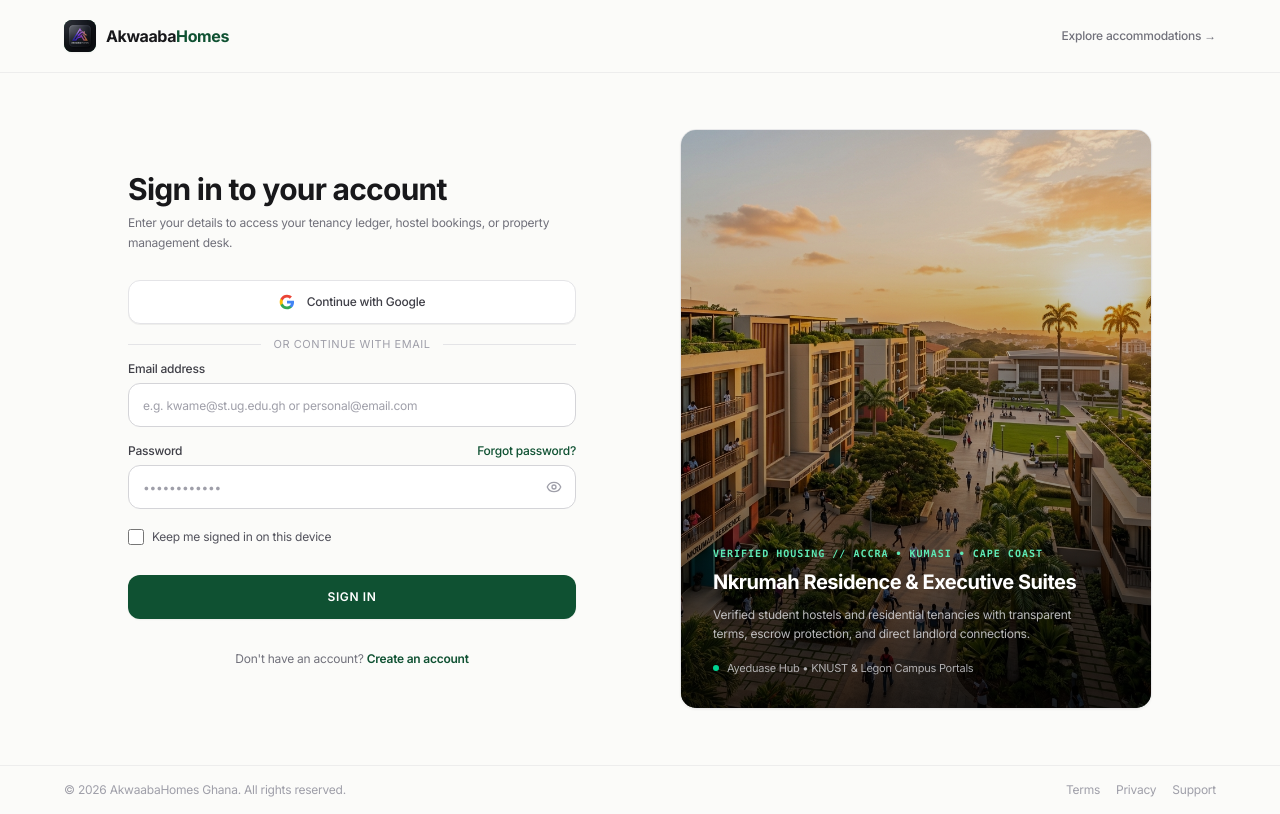
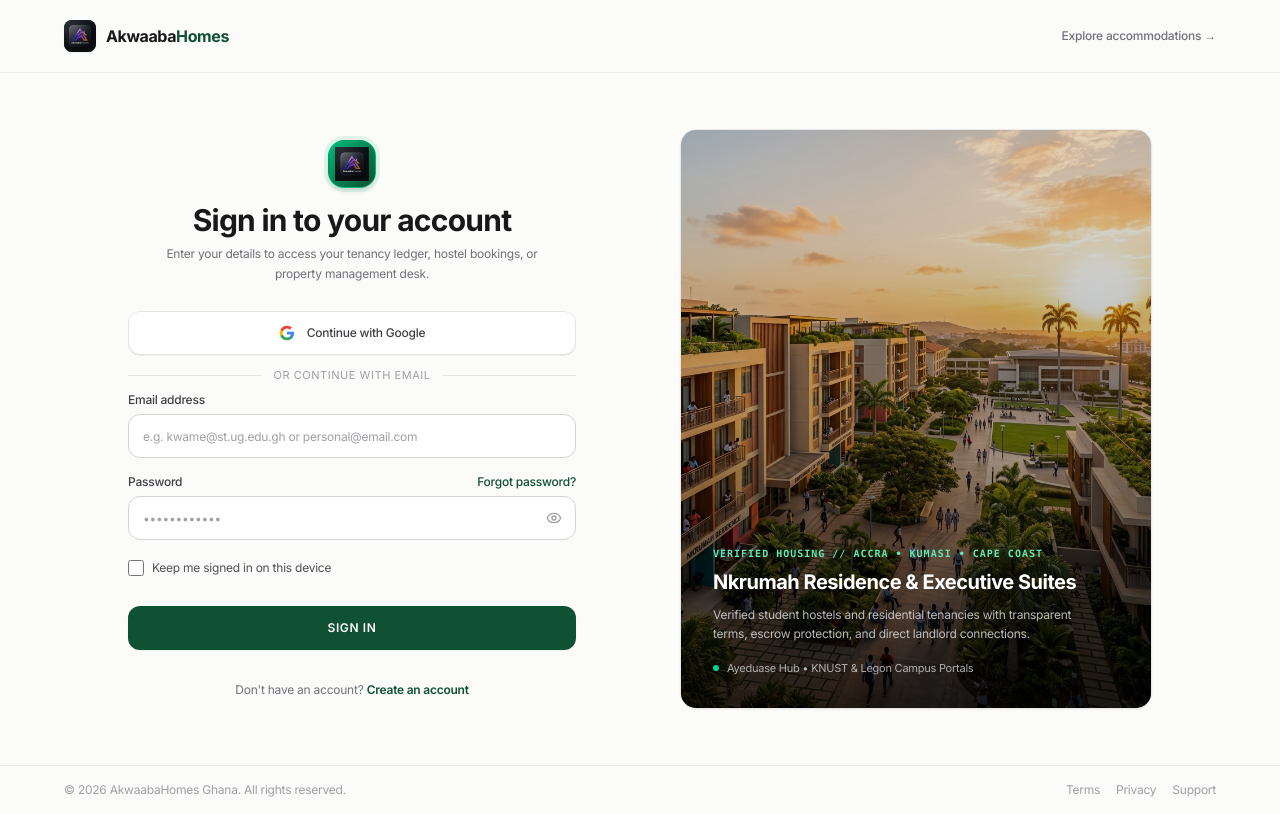
Before and after one commit to Commander-hill/akwaaba-homes, a Next.js app in the folder frontend/: page /login in a window 1280 px wide. Built offline with nearby package versions, Linux system fonts and the light colour scheme; no server answers.

Commit message:
style(login): center-position Akwaaba logo on top of Sign in header

```diff
--- a/frontend/src/app/login/page.tsx
+++ b/frontend/src/app/login/page.tsx
@@ -231,12 +231,24 @@ function LoginForm() {
           {/* ──── Left Column: Dominant Authentication Form (58%) ──── */}
           <div className="lg:col-span-7 xl:col-span-6 w-full max-w-md mx-auto lg:mx-0">
 
-            {/* Title & Editorial Framing */}
-            <div className="space-y-1.5 mb-7">
+            {/* Title & Editorial Framing with Centered Akwaaba Logo */}
+            <div className="flex flex-col items-center text-center mb-7">
+              <Link href="/" className="mb-3.5 inline-flex items-center justify-center group" title="AkwaabaHomes">
+                <div className="w-12 h-12 rounded-2xl overflow-hidden bg-gradient-to-br from-emerald-500 to-[#0F5132] border border-emerald-400/40 flex items-center justify-center shadow-md p-1.5 group-hover:scale-105 transition-transform ring-4 ring-emerald-500/10 dark:ring-emerald-500/20">
+                  <Image
+                    src="/logo.png"
+                    alt="AkwaabaHomes Logo"
+                    width={36}
+                    height={36}
+                    className="w-full h-full object-contain"
+                    priority
+                  />
+                </div>
+              </Link>
               <h1 className="text-2xl sm:text-3xl font-bold tracking-tight text-zinc-900 dark:text-white">
                 Sign in to your account
               </h1>
-              <p className="text-xs text-zinc-500 dark:text-zinc-400 leading-relaxed">
+              <p className="text-xs text-zinc-500 dark:text-zinc-400 leading-relaxed mt-1.5 max-w-sm">
                 Enter your details to access your tenancy ledger, hostel bookings, or property management desk.
               </p>
             </div>
```
